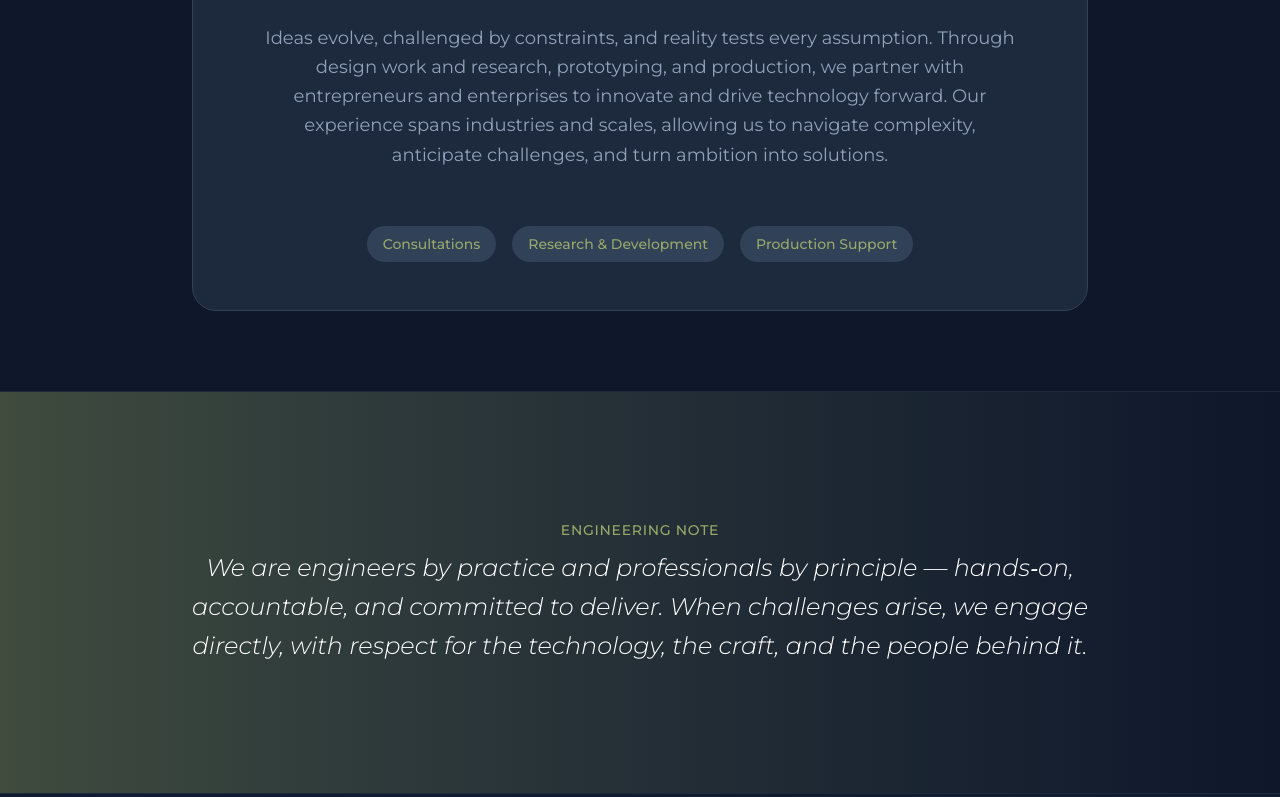
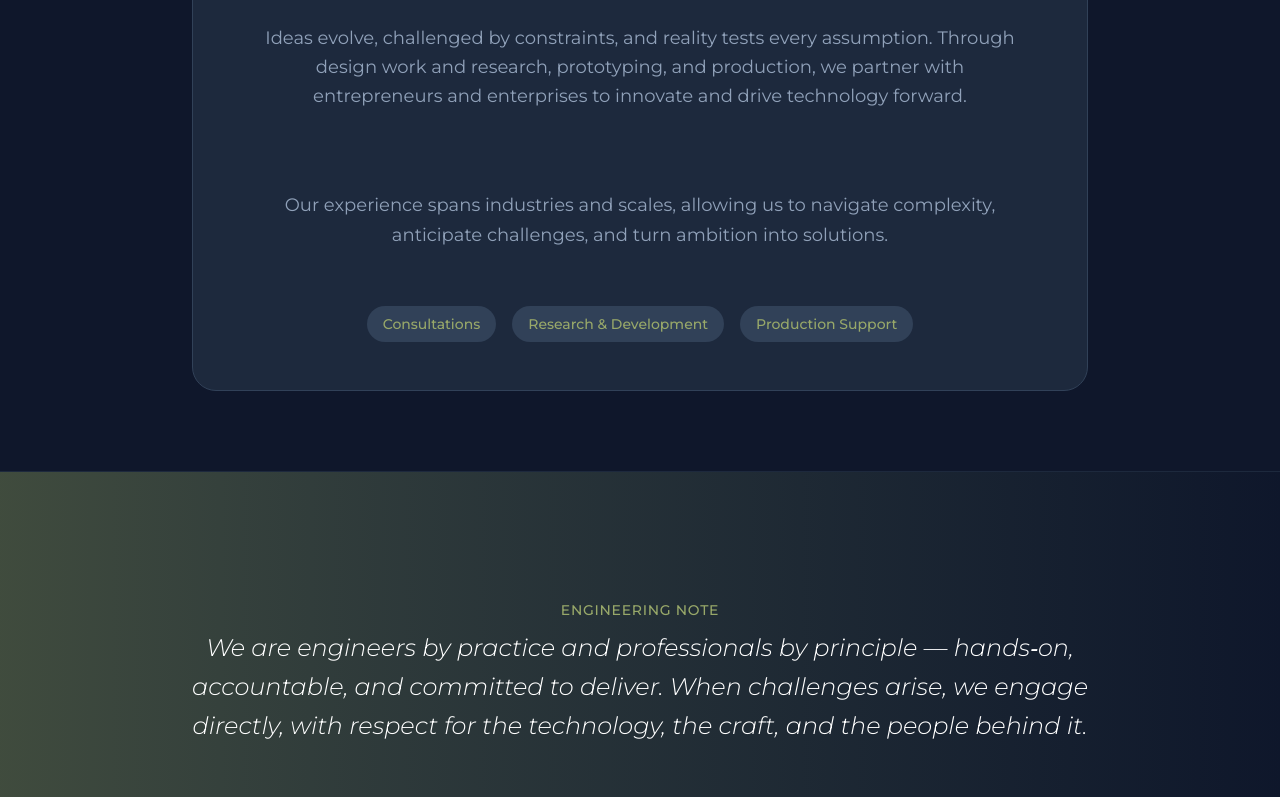
Before and after one commit to drazenbuljovcic/ferrasage, a React (Vite) app: page / in a window 1280 px wide. Shown: the part 1644-2441 px from the top of the page. Built offline with nearby package versions, Linux system fonts and the light colour scheme.

Commit message:
Update Services.jsx

```diff
--- a/src/components/Services.jsx
+++ b/src/components/Services.jsx
@@ -15,6 +15,8 @@ export function Services() {
             Ideas evolve, challenged by constraints, and reality tests every assumption.
             Through design work and research, prototyping, and production, we partner with
             entrepreneurs and enterprises to innovate and drive technology forward.
+          </p>
+          <p className="text-lg text-slate-400 leading-relaxed mb-8 px-6 py-6">
             Our experience spans industries and scales, allowing us to navigate complexity,
             anticipate challenges, and turn ambition into solutions.
           </p>
```
